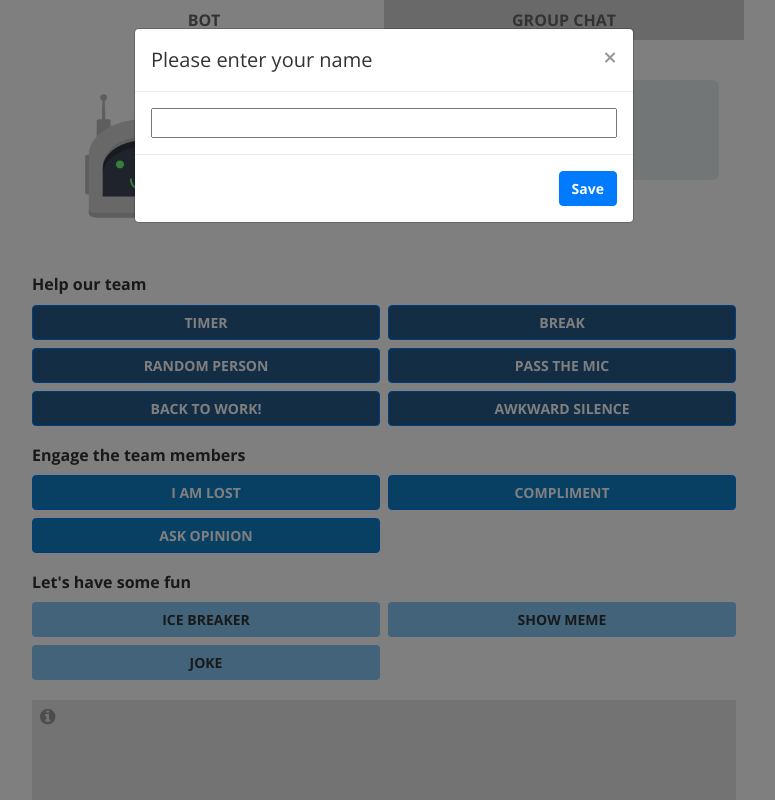
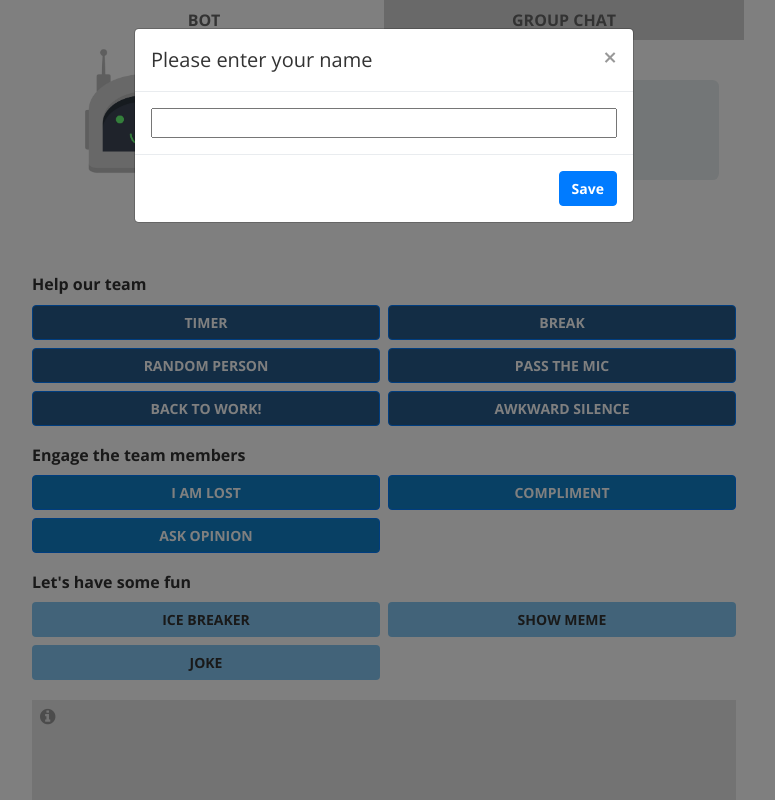
Before and after one commit to bruhnth17/zoom-bot-prototype, a website: page index.html in a window 1280 px wide. Shown: the whole page, without its empty margins (256-1031 px from the left). Drawn offline with nearby package versions, Linux system fonts and the light colour scheme; no server answers.

Commit message:
remove margin image

```diff
--- a/index.js
+++ b/index.js
@@ -115,6 +115,7 @@ const userRegistration = socket => {
     })
 
     socket.on('disconnect', () => {
+        console.log('disconnect', socket.id)
         USERS = USERS.filter( el => el.id !== socket.id );
     })
 }
--- a/public/style.css
+++ b/public/style.css
@@ -61,7 +61,7 @@ body {
 
 .bot-img{
     margin: auto;
-    padding-top: 50px;
+    padding-top: 5px;
     display: block;
 }
 
```
